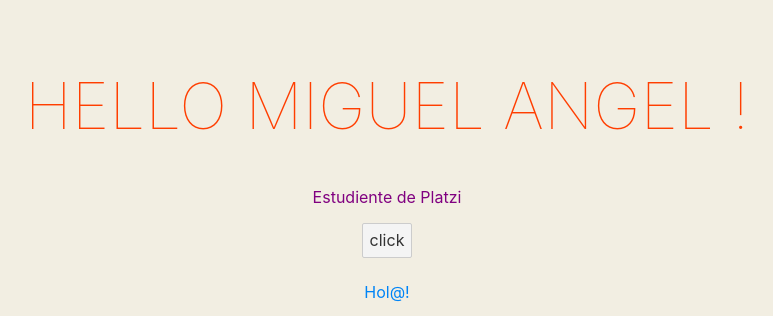
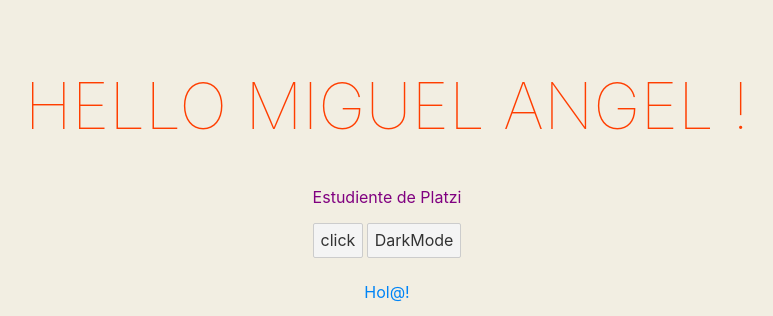
Before and after one commit to MiguelAngelMP10/Curso-de-Svelte, a Svelte app: page / in a window 1280 px wide. Shown: the top 316 px of the page, without its empty margins (253-1026 px from the left). Built offline with nearby package versions, Linux system fonts and the light colour scheme.

Commit message:
Condiciones

```diff
--- a/src/App.svelte
+++ b/src/App.svelte
@@ -20,6 +20,11 @@
   }
   :global(:root) {
     --theme-color: purple;
+  }
+
+  :global(body.dark-mode) {
+    background-color: #1d3040;
+    color: #bfc2c7;
   }
 
   main {
--- a/src/components/About.svelte
+++ b/src/components/About.svelte
@@ -1,11 +1,17 @@
 <script>
   //logica
 
-  let someText = `Estudiente de Platzi`;
+  let someText = "Estudiente de Platzi";
   let count = 0;
+  let style = { darkMode: false };
 
   function handleClick() {
     count += 1;
+  }
+
+  function toggle() {
+    style.darkMode = !style.darkMode;
+    window.document.body.classList.toggle("dark-mode");
   }
 </script>
 
@@ -16,6 +22,15 @@
 </style>
 
 <div class="About">
-  <p>{someText}</p>
+
+  {#if !style.darkMode}
+    <p>{someText}</p>
+  {:else}
+    <p>
+      <span>Hello DarckMode</span>
+    </p>
+  {/if}
+
   <button on:click={handleClick}>click {count === 0 ? '' : count}</button>
+  <button on:click={toggle}>DarkMode</button>
 </div>
```
